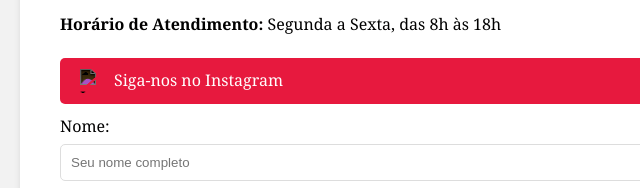
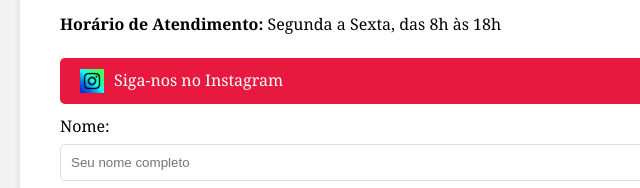
Before and after one commit to BrennoGomesAraujo/pousada, a plain HTML site: page contato.html in a window 1280 px wide. Shown: the part 518-706 px from the top of the page, 0-640 px from the left. Drawn offline with Linux system fonts and the light colour scheme.

Commit message:
Update contato.html

```diff
--- a/contato.html
+++ b/contato.html
@@ -5,7 +5,7 @@
     <meta name="viewport" content="width=device-width, initial-scale=1.0">
     <title>Contato - Pousada Valeu Natalina</title>
     <link rel="stylesheet" href="style.css">
-    <link rel="shortcut icon" href="favicon.ico" type="x-icon">
+    <link rel="shortcut icon" href="favicon.ico" type="image/x-icon">
 </head>
 <body>
     <header>
@@ -43,7 +43,7 @@
 
             <div class="social-media">
                 <a href="https://www.instagram.com/pousadavaleunatalina/" target="_blank" class="instagram-btn">
-                    <img src="imagem/iconinstagram.png" alt="Instagram" width="24" height="24"> Siga-nos no Instagram
+                    <img src="iconinstagram.png" alt="Instagram" width="24" height="24"> Siga-nos no Instagram
                 </a>
             </div>
 
```
